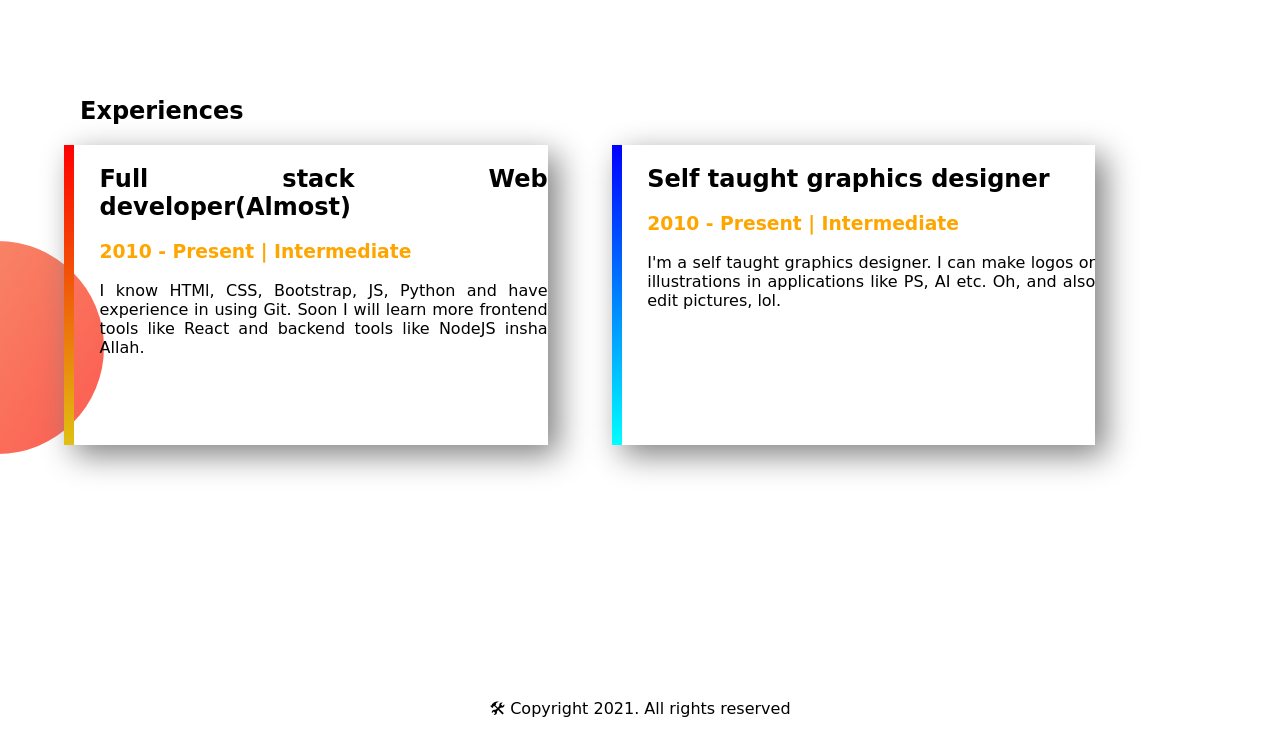
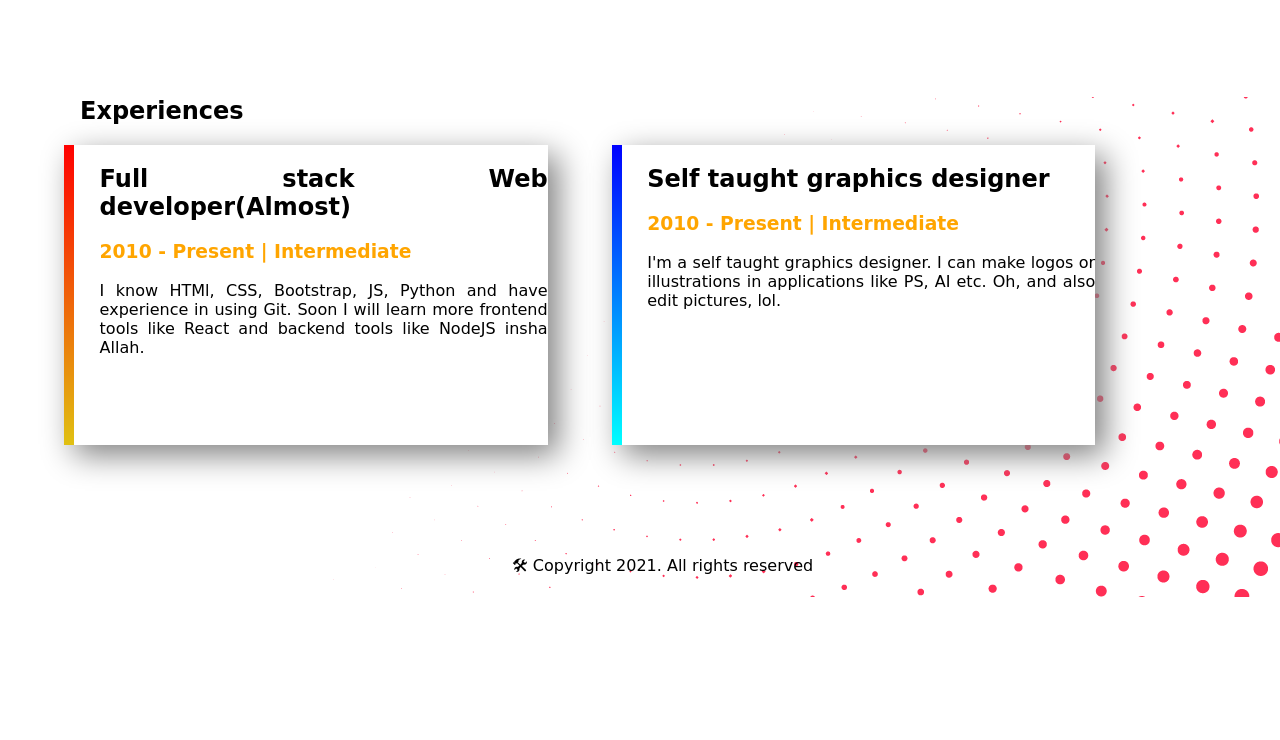
Before and after one commit to Abdify/web_portfolio, a plain HTML site: page index.html in a window 1280 px wide. Shown: the part 1103-1843 px from the top of the page. After the commit the page ends 1700 px from the top, so only its background shows below. Drawn offline with Linux system fonts and the light colour scheme; a web font is replaced by a local one.

Commit message:
modified bg

```diff
--- a/index.html
+++ b/index.html
@@ -45,10 +45,8 @@
             <h3 class="orange_highlight">2010 - Present | Intermediate</h3>
             <p>I'm a self taught graphics designer. I can make logos or illustrations in applications like PS, AI etc. Oh, and also edit pictures, lol.</p>
         </div>
+         <p class="foot">🛠 Copyright 2021. All rights reserved</p>
     </section>
 
-    <footer>
-        <p style="text-align: center;">🛠 Copyright 2021. All rights reserved</p>
-    </footer>
 </body>
 </html>
--- a/style.css
+++ b/style.css
@@ -41,17 +41,20 @@ section{
 
 }
 .resume_section{
-    background-image: url("images/dream-bg.png");
+    background-image: url("images/bg6.png");
     background-repeat: no-repeat;
     background-position: right;
 }
 .experience_section{
-    background-image: url("images/exp-bg.png");
+    background-image: url("images/bg4m.png");
     background-repeat: no-repeat;
-    background-position: left;
+    background-position: right;
+    margin: 0;
+    position: relative;
 }
 .experience_box{
     height: 60%;
+    background-color: white;
     box-shadow: 10px 10px 30px gray;
     border-left: 10px solid;
 }
@@ -63,3 +66,8 @@ section{
     border-image: linear-gradient(180deg, blue, cyan);
     border-image-slice: 1;
 }
+.foot{
+    position: absolute;
+    bottom: 0;
+    left: 40%;
+}
```
Also changed, not shown: images/bg4.png (added), images/bg4m.png (added), images/bg6.png (added), images/bg_crack_1.png (added), images/bg_crack_2.png (added), images/bg_crack_3.png (added).
